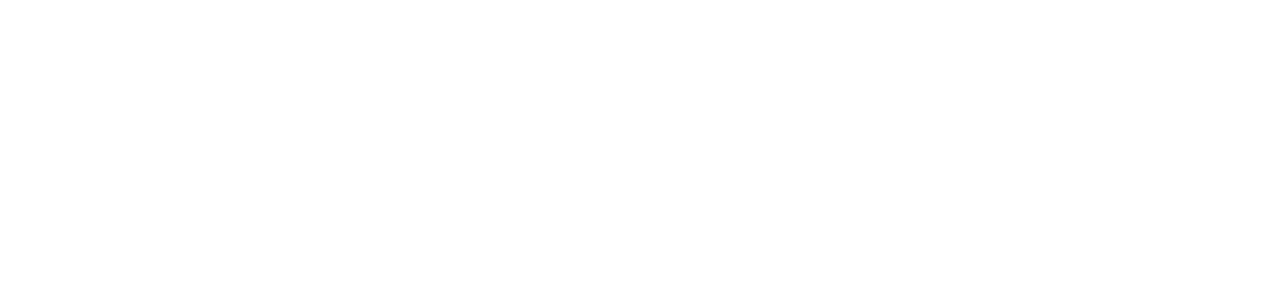
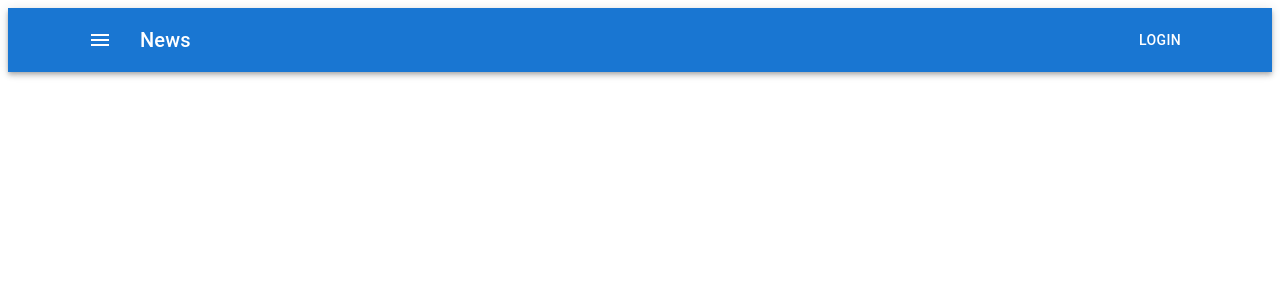
Before and after one commit to Vasyltsiun/shop-project-16.03, a React (Create React App) app: page / in a window 1280 px wide. Shown: the top 300 px of the page. Built offline with nearby package versions, Linux system fonts and the light colour scheme.

Commit message:
підключили mui та створили container

```diff
--- a/package.json
+++ b/package.json
@@ -3,6 +3,10 @@
   "version": "0.1.0",
   "private": true,
   "dependencies": {
+    "@emotion/react": "^11.11.4",
+    "@emotion/styled": "^11.11.5",
+    "@mui/icons-material": "^5.16.1",
+    "@mui/material": "^5.16.1",
     "@testing-library/jest-dom": "^5.17.0",
     "@testing-library/react": "^13.4.0",
     "@testing-library/user-event": "^13.5.0",
--- a/src/index.tsx
+++ b/src/index.tsx
@@ -1,9 +1,6 @@
 import React from 'react'
 import ReactDOM from 'react-dom/client'
-
-const App = () => {
-    return <></>
-}
+import App from './layout/App'
 
 const root = ReactDOM.createRoot(document.getElementById('root') as HTMLElement)
 root.render(
--- /dev/null
+++ b/src/layout/App.tsx
@@ -0,0 +1,40 @@
+import Header from './Header'
+import AppBar from '@mui/material/AppBar'
+import Toolbar from '@mui/material/Toolbar'
+import Typography from '@mui/material/Typography'
+import Button from '@mui/material/Button'
+import IconButton from '@mui/material/IconButton'
+import MenuIcon from '@mui/icons-material/Menu'
+import { Container } from '@mui/material'
+
+const App = () => {
+    return (
+        <>
+            <AppBar position="static">
+                <Container>
+                    <Toolbar>
+                        <IconButton
+                            size="large"
+                            edge="start"
+                            color="inherit"
+                            aria-label="menu"
+                            sx={{ mr: 2 }}
+                        >
+                            <MenuIcon />
+                        </IconButton>
+                        <Typography
+                            variant="h6"
+                            component="div"
+                            sx={{ flexGrow: 1 }}
+                        >
+                            News
+                        </Typography>
+                        <Button color="inherit">Login</Button>
+                    </Toolbar>
+                </Container>
+            </AppBar>
+        </>
+    )
+}
+
+export default App
--- /dev/null
+++ b/src/layout/Header.tsx
@@ -0,0 +1,9 @@
+import React from 'react'
+
+type Props = {}
+
+const Header = (props: Props) => {
+    return <>header</>
+}
+
+export default Header
```
Also changed, not shown: 1 other file (tests, documents, lock files or other folders).
